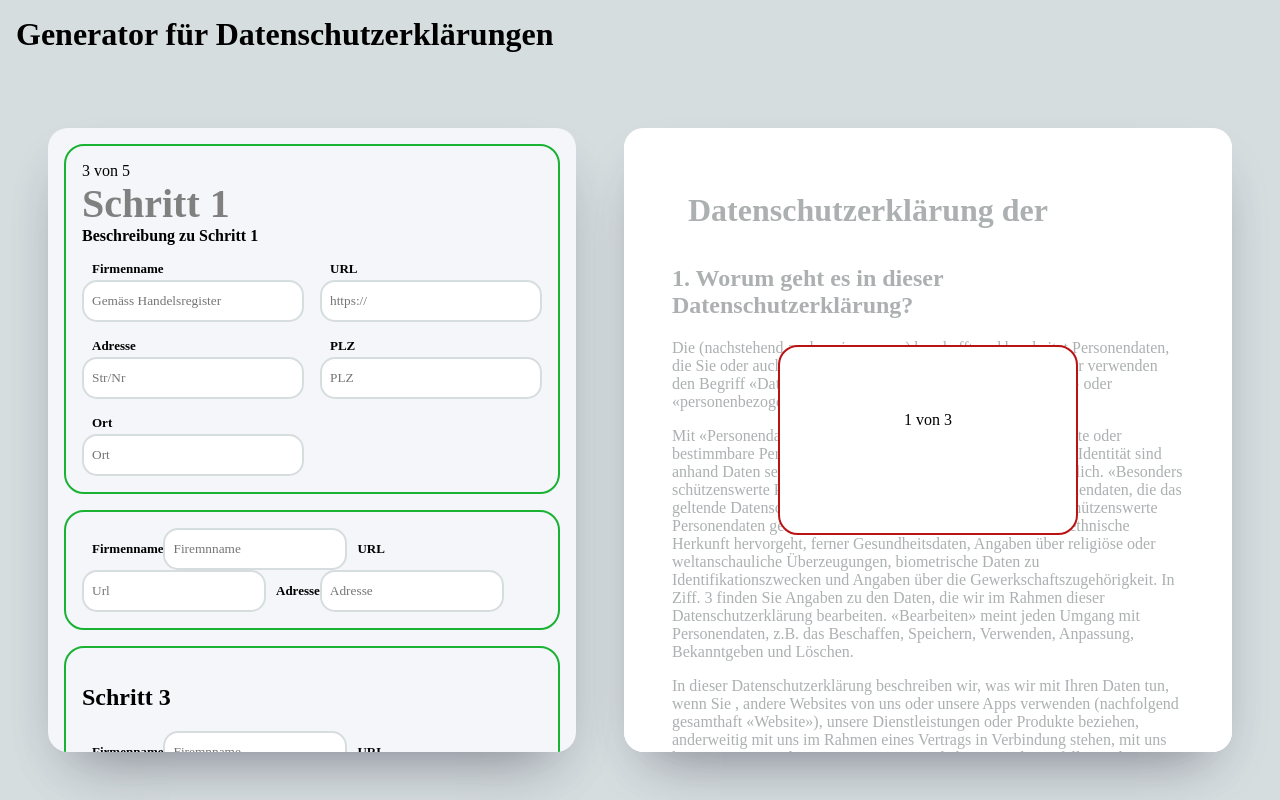
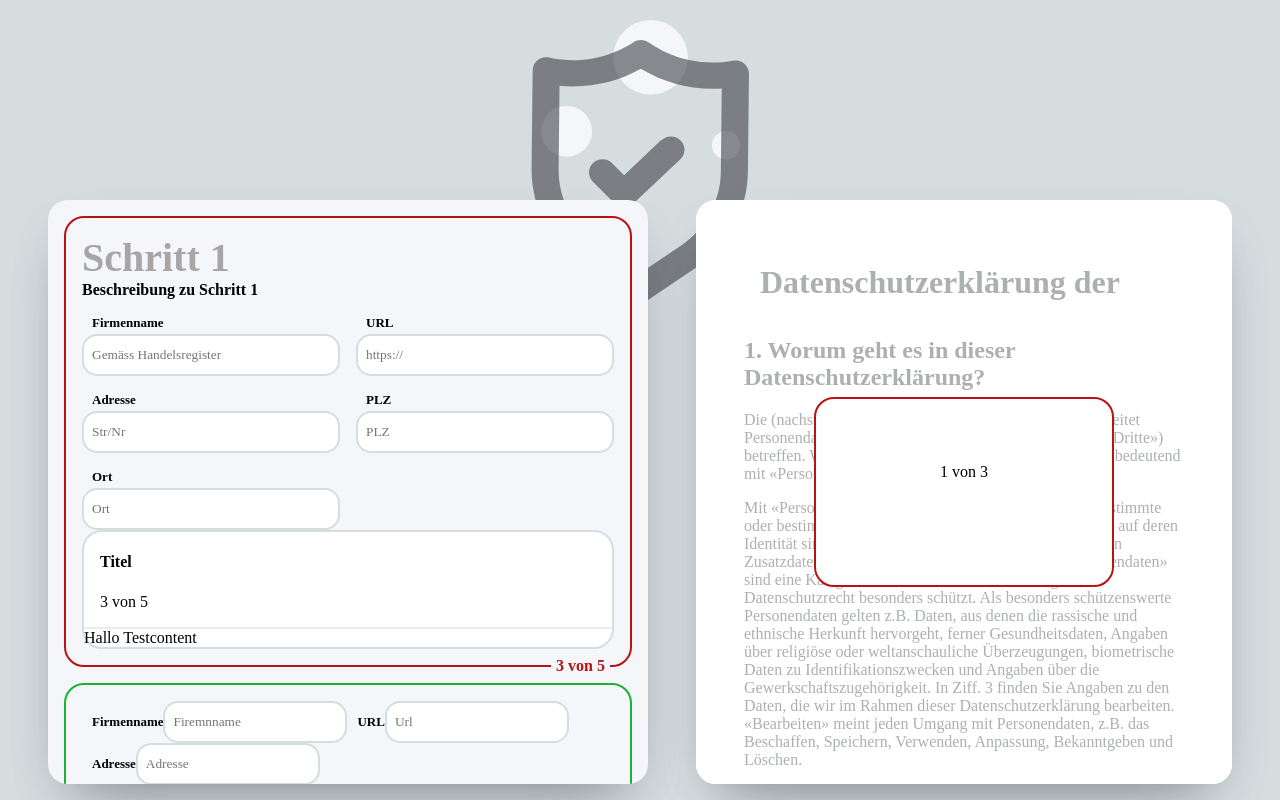
Before and after one commit to belibasCH/datenschutzCH, a React (Create React App) app: page / in a window 1280 px wide. Built offline with nearby package versions, Linux system fonts and the light colour scheme.

Commit message:
add components

```diff
--- a/src/App.css
+++ b/src/App.css
@@ -5,6 +5,8 @@
   font-family: Montserrat;
   --bluegray: #D6DDDF;
   --background: #F4F6FA;
+  --red: #B91313;
+  --green: #19B233;
 }
 .App {
   height: 100vh;
@@ -18,11 +20,17 @@ main {
   display: flex;
   gap: var(--default-gap);
   padding: var(--default-gap);
-  height: calc(90% - (2 * var(--default-gap))) ;
+  height: calc(85% - (2 * var(--default-gap))) ;
   overflow: hidden;
-  align-items: stretch;
   margin: auto;
   max-width: 1400px;
+  padding-top:200px;
+  background-image: url(/src/background_image.svg);
+  background-position-y: 20px;
+  background-repeat: no-repeat;
+  background-size: 220px;
+  background-position-x: center;
+
 }
 h1 {
   padding: 1rem;
@@ -33,8 +41,8 @@ main form {
   overflow: scroll;
   background-color: var(--background);
   box-shadow: rgba(255, 255, 255, 0.1) 0px 1px 1px 0px inset, rgba(50, 50, 93, 0.25) 0px 25px 50px -20px, rgba(0, 0, 0, 0.3) 0px 30px 60px -30px;
-  min-width: calc(50% - (2*var(--default-gap)));
   border-radius: 20px;
+  min-width: calc(50% - (var(--default-gap)/2));
   display: flex;
   flex-direction: column;
   gap: var(--small-gap);
@@ -60,19 +68,20 @@ form label{
   gap: var(--small-gap);
 }
 .input-group {
-  border: 2px solid #B91313;
+  border: 2px solid var(--red);
   border-radius: 20px;
   padding: var(--small-gap);
+  position: relative;
 }
 .input-group.green{
-  border: 2px solid #19B233;;
+  border: 2px solid var(--green);;
 }
 .inputcell{
   display: flex;
   flex-direction: column;
 }
 .stepheading h2{
-  color: gray;
+  color: rgb(167, 165, 165);
   font-weight: 700;
   font-size: 2.5rem;
   margin: 0;
@@ -82,3 +91,12 @@ form label{
   font-size: 1rem;
   margin-top: 0;
 }
+.stats {
+  position: absolute;
+  bottom: -10px;
+  right: var(--border-radius);
+  background-color: var(--background);
+  padding: 0 5px;
+  color: var(--red);
+  font-weight: bold;
+}
--- a/src/App.js
+++ b/src/App.js
@@ -3,6 +3,7 @@ import './App.css';
 import { useEffect, useState } from 'react';
 import Datenschutzerklaerung from './components/Datenschutzerklaerung';
 import { DataContext } from './DataContext';
+import FormStepOne from './components/Form/FormStepOne';
 
 const App = () => {
   App.defaultProps = {
@@ -48,70 +49,9 @@ useEffect(() => {
   return (
     <div className="App">
       <DataContext.Provider value={data}>
-      <header >
-        <h1>Generator für Datenschutzerklärungen</h1>
-      </header>
       <main>
         <form>
-          <div className={status[0] ? "input-group green" : "input-group"}>
-            <div className='stats'>3 von 5</div>
-          <div className='stepheading'>
-          <h2 >Schritt 1</h2>
-          <h3>Beschreibung zu Schritt 1</h3>
-          </div>
-          <div className='inputgroup'>
-          <div className='inputcell'>
-          <label htmlFor="companyName">Firmenname</label>
-          <input
-            type="text"
-            id="companyName"
-            name="companyName"
-            value={data.companyName}
-            placeholder="Gemäss Handelsregister"
-            onChange={(e) => setData({ ...data, companyName: e.target.value })} />
-            </div>
-            <div className='inputcell'>
-          <label htmlFor="url">URL</label>
-          <input
-            type="text"
-            id="url"
-            name="url"
-            value={data.url}
-            placeholder="https://"
-            onChange={(e) => setData({ ...data, url: e.target.value })} />
-            </div>
-            <div className='inputcell'>
-          <label htmlFor="companyAddress">Adresse</label>
-          <input
-            type="text"
-            id="companyAddress"
-            name="companyAddress"
-            value={data.companyAddress}
-            placeholder="Str/Nr"
-            onChange={(e) => setData({ ...data, companyAddress: e.target.value })} />
-          </div>
-          <div className='inputcell'>
-          <label htmlFor="companyPLZ">PLZ</label>
-          <input
-            type="text"
-            id="companyPLZ"
-            name="companyPLZ"
-            value={data.companyPlace}
-            placeholder="PLZ"
-            onChange={(e) => setData({ ...data, companyAddress: e.target.value })} />
-          </div>
-          <div className='inputcell'>
-          <label htmlFor="companyPLZ">Ort</label>
-          <input
-            type="text"
-            id="companyPLZ"
-            name="companyPLZ"
-            value={data.companyPlace}
-            placeholder="Ort"
-            onChange={(e) => setData({ ...data, companyAddress: e.target.value })} />
-          </div>
-          </div>
-          </div>
+          <FormStepOne/>
             <div className={status[0] ? "input-group green" : "input-group"}>
           <label htmlFor="companyName">Firmenname</label>
           <input
--- /dev/null
+++ b/src/components/Accordion.js
@@ -0,0 +1,21 @@
+import React, { useState } from "react";
+import "../css/Accordion.css"
+
+
+const Accordion = content => {
+  const [open, setOpen] = useState(true);
+  return (
+    <div className="accordion">
+      <div className="accordion-title">
+        <h4>Titel</h4>
+        <p>3 von 5</p>
+        <div className={open ? "open icon minus-icon": "close icon plus-icon"}></div>
+      </div>
+      <div>Hallo {content.content}</div>
+    </div>
+
+
+  )
+}
+
+export default Accordion;
--- /dev/null
+++ b/src/components/Form/FormStepOne.js
@@ -0,0 +1,73 @@
+import React, { useContext } from "react";
+import { useState } from 'react';
+import { DataContext } from "../../DataContext";
+import Accordion from "../Accordion";
+
+
+const FormStepOne = () => {
+  const [data, setData] = useState(useContext(DataContext));
+
+  return (
+  <div className="input-group">
+    <div className='stats'>3 von 5</div>
+    <div className='stepheading'>
+      <h2 >Schritt 1</h2>
+      <h3>Beschreibung zu Schritt 1</h3>
+    </div>
+    <div className='inputgroup'>
+      <div className='inputcell'>
+        <label htmlFor="companyName">Firmenname</label>
+        <input
+          type="text"
+          id="companyName"
+          name="companyName"
+          value={data.companyName}
+          placeholder="Gemäss Handelsregister"
+          onChange={(e) => setData({ ...data, companyName: e.target.value })} />
+      </div>
+      <div className='inputcell'>
+        <label htmlFor="url">URL</label>
+        <input
+          type="text"
+          id="url"
+          name="url"
+          value={data.url}
+          placeholder="https://"
+          onChange={(e) => setData({ ...data, url: e.target.value })} />
+      </div>
+      <div className='inputcell'>
+        <label htmlFor="companyAddress">Adresse</label>
+        <input
+          type="text"
+          id="companyAddress"
+          name="companyAddress"
+          value={data.companyAddress}
+          placeholder="Str/Nr"
+          onChange={(e) => setData({ ...data, companyAddress: e.target.value })} />
+      </div>
+      <div className='inputcell'>
+        <label htmlFor="companyPLZ">PLZ</label>
+        <input
+          type="text"
+          id="companyPLZ"
+          name="companyPLZ"
+          value={data.companyPlace}
+          placeholder="PLZ"
+          onChange={(e) => setData({ ...data, companyAddress: e.target.value })} />
+      </div>
+      <div className='inputcell'>
+        <label htmlFor="companyPLZ">Ort</label>
+        <input
+          type="text"
+          id="companyPLZ"
+          name="companyPLZ"
+          value={data.companyPlace}
+          placeholder="Ort"
+          onChange={(e) => setData({ ...data, companyAddress: e.target.value })} />
+      </div>
+    </div>
+    <Accordion content="Testcontent"/>
+  </div>)
+}
+
+export default FormStepOne;
--- /dev/null
+++ b/src/css/Accordion.css
@@ -0,0 +1,10 @@
+.accordion {
+    background-color:white;
+    border: 2px solid var(--bluegray);
+    border-radius: var(--border-radius);
+
+}
+.accordion-title {
+    border-bottom: 2px solid rgba(214, 221, 223, 0.5);
+    padding: 0 var(--small-gap);
+    }
--- a/src/css/Datenschutz.css
+++ b/src/css/Datenschutz.css
@@ -5,7 +5,6 @@
     box-shadow: rgba(255, 255, 255, 0.1) 0px 1px 1px 0px inset, rgba(50, 50, 93, 0.25) 0px 25px 50px -20px, rgba(0, 0, 0, 0.3) 0px 30px 60px -30px;
     overflow: hidden;
     border-radius: var(--border-radius);
-
   }
 
   #datenschutz-document{
```
Also changed, not shown: src/background_image.svg (added).
